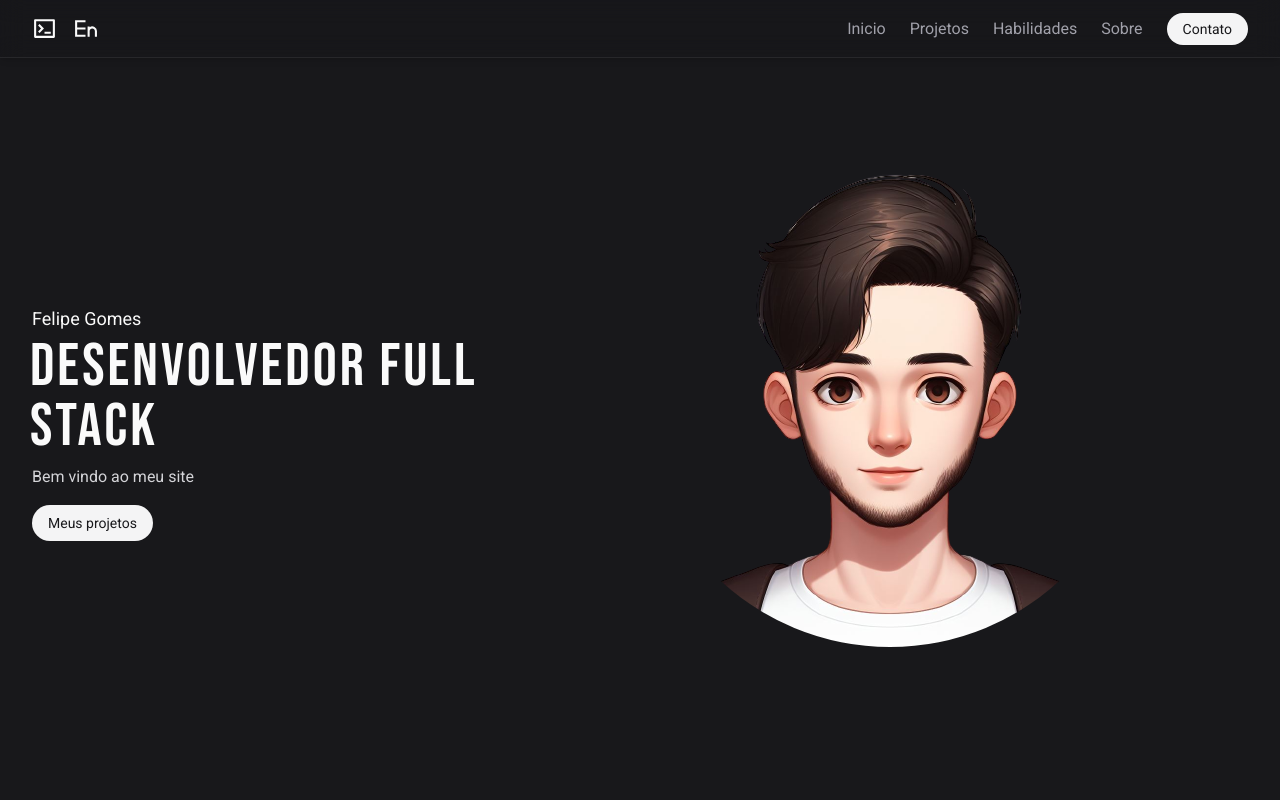
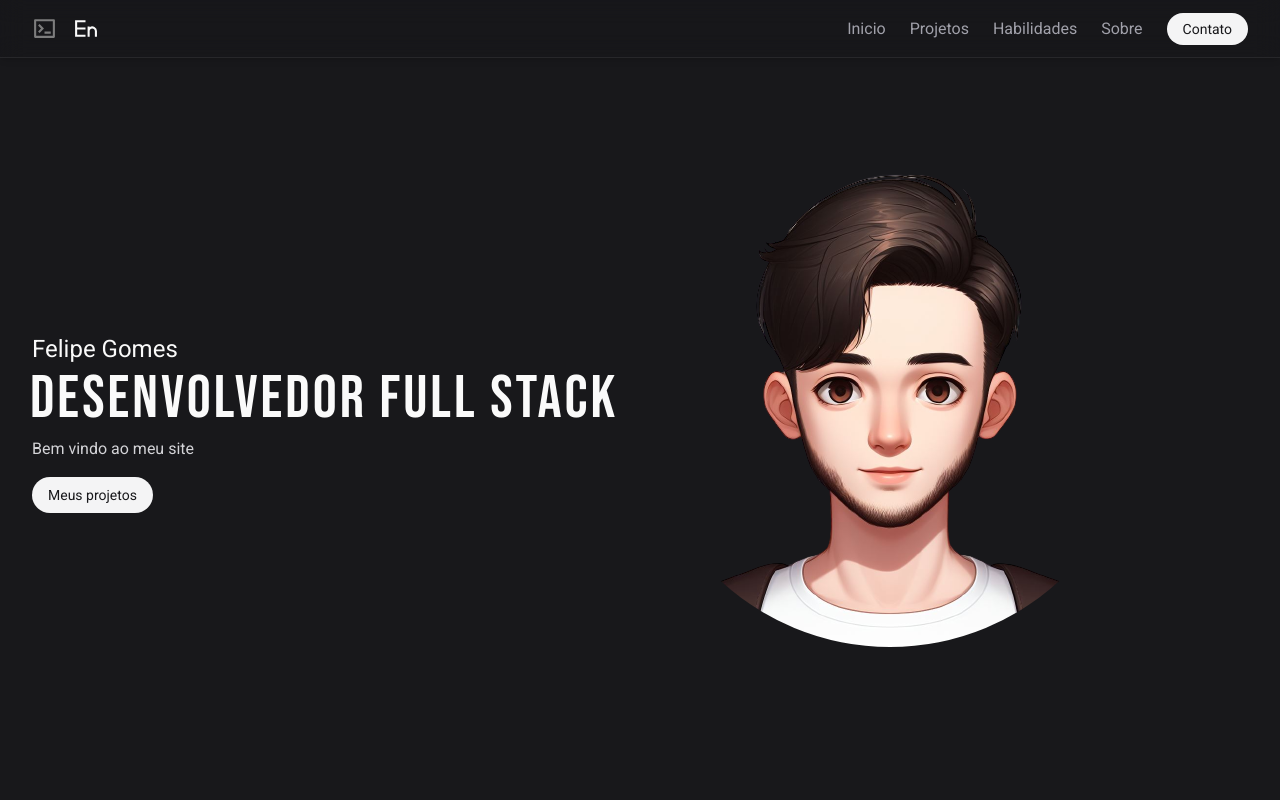
Before and after one commit to fomes/next-portfolio, a Next.js app: page / in a window 1280 px wide. Shown: the top 800 px of the page. Built offline with nearby package versions, Linux system fonts and the light colour scheme.

Commit message:
Include command animation

```diff
--- a/src/components/HeroSection/index.tsx
+++ b/src/components/HeroSection/index.tsx
@@ -18,21 +18,16 @@ export function HeroSection() {
       className="grid md:grid-cols-2 items-center h-[calc(100vh-70px)] max-h-[678px]"
     >
       <div>
-        <p className="text-lg mb-1">
+        <p className="text-2xl mb-1">
           <TypeAnimation
+            repeat={1}
+            speed={50}
+            wrapper="span"
             sequence={[`${info.hero.name}`, 500]}
-            wrapper="span"
-            speed={50}
-            repeat={1}
           />
         </p>
         <h1 className="font-title tracking-wider text-3xl sm:text-6xl -ml-0.5">
-          <TypeAnimation
-            sequence={[`${info.hero.title}`, 500]}
-            wrapper="span"
-            speed={50}
-            repeat={1}
-          />
+          {info.hero.title}
         </h1>
         <p className="text-zinc-300 mt-2 text-justify">{info.hero.desc}</p>
 
--- a/src/components/NavBar/index.tsx
+++ b/src/components/NavBar/index.tsx
@@ -12,7 +12,8 @@ import { RiTerminalBoxLine, RiEnglishInput } from "react-icons/ri";
 
 export function NavBar() {
   const { langBR, setLangBR } = useContext(LangContext);
-  const [isNavOpen, setIsNavOpen] = useState<boolean>(false);
+  const [isNavOpen, setIsNavOpen] = useState(false);
+  const [animateNavList, setAnimateNavList] = useState(false);
 
   let info = langBR ? infoBR : infoEN;
 
@@ -25,13 +26,20 @@ export function NavBar() {
     setLangBR((prevState) => !prevState);
   };
 
+  const handleToggleType = () => {
+    setAnimateNavList((prevState) => !prevState);
+  };
+
   return (
     <nav className="sticky py-4 border-b border-zinc-800 shadow-md top-0 z-10 bg-zinc-900/20 backdrop-blur-md">
       <div className="container max-w-7xl mx-auto px-4 md:px-8 flex justify-between items-center">
         <div className="flex gap-4">
           <RiTerminalBoxLine
             size={25}
-            className="hover:scale-110 transition-all duration-300 cursor-pointer"
+            onClick={handleToggleType}
+            className={`${
+              animateNavList ? "brightness-100" : "brightness-50"
+            } hover:scale-110 transition-all duration-300 cursor-pointer`}
           />
 
           <div onClick={handleToggleLanguage}>
@@ -70,6 +78,7 @@ export function NavBar() {
               info={info}
               isNavOpen={isNavOpen}
               setIsNavOpen={setIsNavOpen}
+              animateNavList={animateNavList}
             />
           </ul>
         </div>
--- a/src/components/NavBarList/index.tsx
+++ b/src/components/NavBarList/index.tsx
@@ -1,9 +1,12 @@
 import Link from "next/link";
 import { email } from "@/data/userData";
+import { infoBR } from "@/data/userInfo";
 import { CustomLink } from "../CustomLink";
+import { TypeAnimation } from "react-type-animation";
 
 interface NavBarListProps {
-  info: any;
+  info: typeof infoBR;
+  animateNavList: boolean;
   isNavOpen: boolean;
   setIsNavOpen: (open: boolean) => void;
 }
@@ -13,7 +16,12 @@ interface NavItemProps {
   href: string;
 }
 
-export function NavBarList({ info, isNavOpen, setIsNavOpen }: NavBarListProps) {
+export function NavBarList({
+  info,
+  isNavOpen,
+  setIsNavOpen,
+  animateNavList,
+}: NavBarListProps) {
   return (
     <>
       {info.navMenuList.map(({ title, href }: NavItemProps, index: number) => {
@@ -38,7 +46,17 @@ export function NavBarList({ info, isNavOpen, setIsNavOpen }: NavBarListProps) {
                   }}
                   linkType={"link"}
                 >
-                  {title}
+                  {animateNavList ? (
+                    <TypeAnimation
+                      repeat={1}
+                      speed={50}
+                      wrapper="span"
+                      cursor={false}
+                      sequence={[`${title}`, 500]}
+                    />
+                  ) : (
+                    title
+                  )}
                 </CustomLink>
               )}
             </>
```
